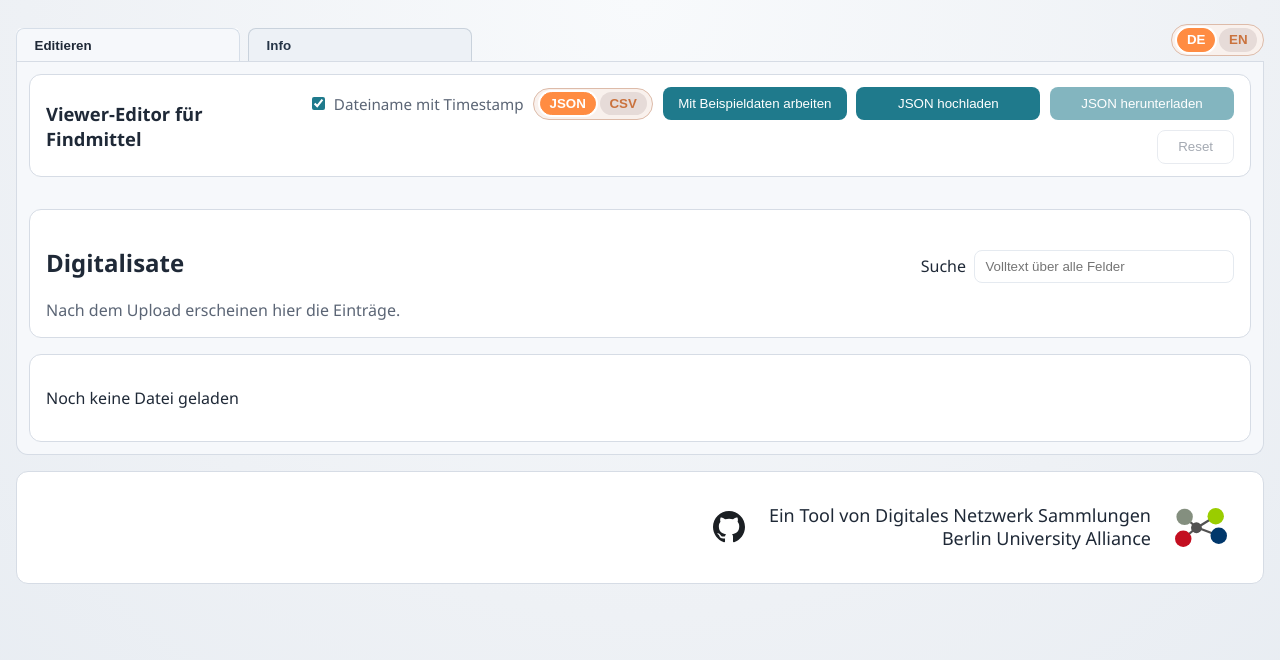
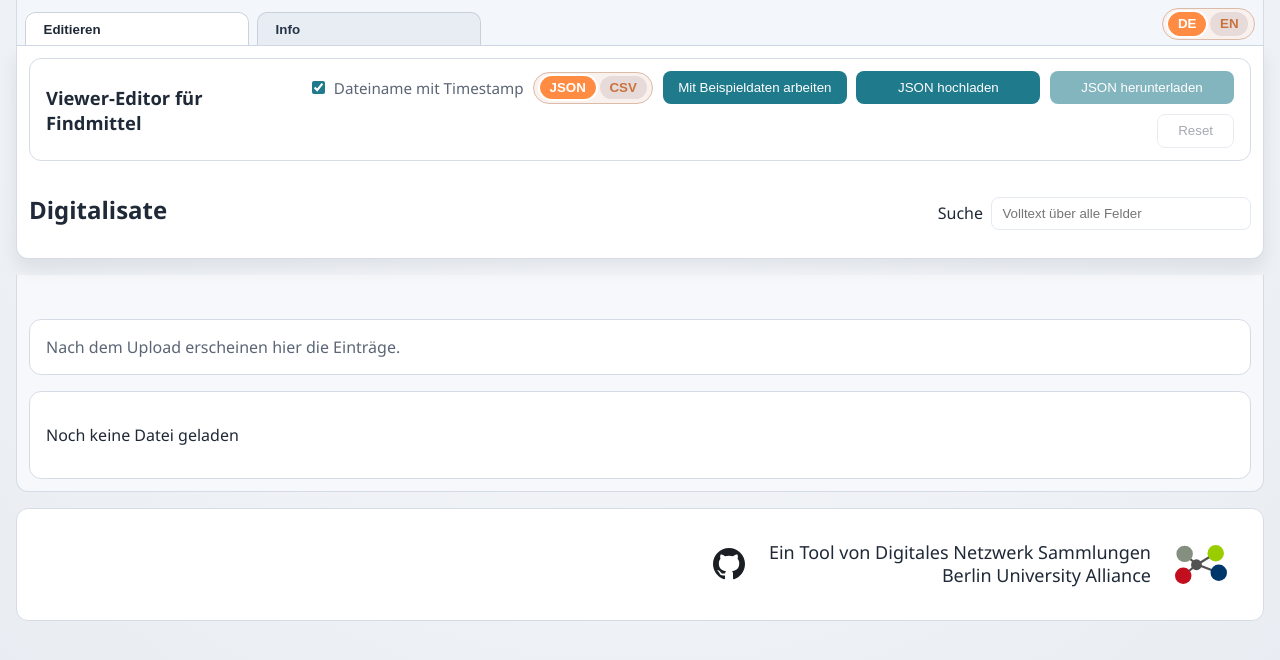
Before and after one commit to bua-dns/viewer-editor-minimal, a Vue app: page / in a window 1280 px wide. Shown: the top 660 px of the page. Built offline with nearby package versions, Linux system fonts and the light colour scheme.

Commit message:
rework sticky edit header stack and align tab shell styling

```diff
--- a/src/App.vue
+++ b/src/App.vue
@@ -16,6 +16,10 @@ import InfoPanel from './components/InfoPanel.vue'
 
 const tabs = ['edit', 'info']
 const activeTab = ref('edit')
+const appShellRef = ref(null)
+const appTabsRowRef = ref(null)
+const editStickyTopRef = ref(null)
+let stickyResizeObserver = null
 
 const {
   rawItems,
@@ -222,16 +226,38 @@ function keydownListener(event) {
   }
 }
 
+function updateStickyMeasurements() {
+  if (!appShellRef.value) return
+  const tabsHeight = appTabsRowRef.value?.offsetHeight || 0
+  const stickyTopHeight = editStickyTopRef.value?.offsetHeight || 0
+  appShellRef.value.style.setProperty('--ve-tabs-row-height', `${tabsHeight}px`)
+  appShellRef.value.style.setProperty('--ve-edit-sticky-stack-height', `${stickyTopHeight}px`)
+}
+
 onMounted(() => {
   document.documentElement.style.setProperty('--color-primary', primaryColor)
   loadDataModeFromSession()
   window.addEventListener('beforeunload', beforeUnloadListener)
   window.addEventListener('keydown', keydownListener)
+  window.addEventListener('resize', updateStickyMeasurements)
+  stickyResizeObserver = new ResizeObserver(() => {
+    updateStickyMeasurements()
+  })
+  if (appTabsRowRef.value) stickyResizeObserver.observe(appTabsRowRef.value)
+  if (editStickyTopRef.value) stickyResizeObserver.observe(editStickyTopRef.value)
+  requestAnimationFrame(() => {
+    updateStickyMeasurements()
+  })
 })
 
 onBeforeUnmount(() => {
   window.removeEventListener('beforeunload', beforeUnloadListener)
   window.removeEventListener('keydown', keydownListener)
+  window.removeEventListener('resize', updateStickyMeasurements)
+  if (stickyResizeObserver) {
+    stickyResizeObserver.disconnect()
+    stickyResizeObserver = null
+  }
 })
 
 watch(
@@ -257,12 +283,23 @@ watch(
     initializeUserConfigForCurrentData()
   },
 )
+
+watch(
+  () => activeTab.value,
+  () => {
+    requestAnimationFrame(() => {
+      updateStickyMeasurements()
+      if (stickyResizeObserver && appTabsRowRef.value) stickyResizeObserver.observe(appTabsRowRef.value)
+      if (stickyResizeObserver && editStickyTopRef.value) stickyResizeObserver.observe(editStickyTopRef.value)
+    })
+  },
+)
 </script>
 
 <template>
-  <div class="app-shell">
-    <section class="app-tab-sheet">
-      <div class="app-tabs-row">
+  <div ref="appShellRef" class="app-shell">
+    <section class="app-tab-sheet" :class="{ 'edit-active': activeTab === 'edit' }">
+      <div ref="appTabsRowRef" class="app-tabs-row">
       <nav class="app-tabs" role="tablist" :aria-label="t('appTabsAria', 'App sections')">
           <button
             id="tab-edit"
@@ -303,14 +340,7 @@ watch(
         </div>
       </div>
 
-      <main
-        v-if="activeTab === 'edit'"
-        id="panel-edit"
-        class="content-grid tab-sheet-panel"
-        role="tabpanel"
-        aria-labelledby="tab-edit"
-        :class="{ 'content-grid-selected': !!selectedRawItem }"
-      >
+      <section v-if="activeTab === 'edit'" ref="editStickyTopRef" class="edit-sticky-top">
         <header class="topbar content-grid-topbar content-grid-full">
           <h1>{{ appTitle }}</h1>
           <div class="actions">
@@ -346,6 +376,39 @@ watch(
           :no-search-results-label="t('noSearchResults', 'Keine Treffer zur Suchanfrage.')"
           :looks-like-image-url="looksLikeImageUrl"
           :has-list-image-failed="hasListImageFailed"
+          :render-header="true"
+          :render-body="false"
+          @update:search-query="searchQuery = $event"
+        />
+      </section>
+
+      <main
+        v-if="activeTab === 'edit'"
+        id="panel-edit"
+        class="content-grid tab-sheet-panel"
+        role="tabpanel"
+        aria-labelledby="tab-edit"
+        :class="{ 'content-grid-selected': !!selectedRawItem }"
+      >
+      <ListPanel
+        :item-label="itemLabel"
+        :import-file-name="importFileName"
+        :result-count-label="resultCountLabel"
+        :search-query="searchQuery"
+        :search-label="t('searchLabel', 'Suche')"
+        :search-placeholder="t('searchPlaceholder', 'Volltext ueber alle Felder')"
+        :has-data="hasData"
+        :filtered-view-items="filteredViewItems"
+        :selected-view-item="selectedViewItem"
+        :raw-items="rawItems"
+        :scan-preview-alt="t('scanPreviewAlt', 'Scan Vorschau')"
+        :scan-unavailable-label="t('scanUnavailable', 'Scan nicht verfuegbar')"
+        :list-empty-after-upload-label="t('listEmptyAfterUpload', 'Nach dem Upload erscheinen hier die Eintraege.')"
+        :no-search-results-label="t('noSearchResults', 'Keine Treffer zur Suchanfrage.')"
+        :looks-like-image-url="looksLikeImageUrl"
+        :has-list-image-failed="hasListImageFailed"
+        :render-header="false"
+        :render-body="true"
         @clear-selection="clearSelection"
         @select-item="selectItem"
         @update:search-query="searchQuery = $event"
--- a/src/assets/styles/layout/_index.scss
+++ b/src/assets/styles/layout/_index.scss
@@ -1,6 +1,6 @@
 .app-shell {
   min-height: 100vh;
-  padding: var(--ve-space-4);
+  padding: 0 var(--ve-space-4) var(--ve-space-4);
 }
 
 .topbar {
@@ -32,7 +32,7 @@
 }
 
 .app-tab-sheet {
-  margin-top: var(--ve-space-2);
+  margin-top: 0;
 }
 
 .app-tabs-row {
@@ -40,6 +40,7 @@
   align-items: flex-end;
   gap: var(--ve-space-3);
   border-bottom: 1px solid var(--ve-color-border-default);
+  padding-inline: var(--ve-space-1);
 }
 
 .app-tabs-row .language-switch {
@@ -59,13 +60,13 @@
 .app-tab-btn {
   display: inline-flex;
   justify-content: flex-start;
-  margin-bottom: -1px;
+  margin-bottom: 0;
   min-width: 14rem;
-  background: #edf1f6;
+  background: #e8edf3;
   color: #253446;
-  border: 1px solid #c9d2dc;
-  border-bottom-color: transparent;
-  border-radius: 8px 8px 0 0;
+  border: 1px solid #c8d1db;
+  border-bottom: 0;
+  border-radius: 10px 10px 0 0;
   padding: 0.55rem 1.1rem;
   font-weight: 600;
   transition: background-color 140ms ease, color 140ms ease, box-shadow 140ms ease, border-color 140ms ease;
@@ -77,11 +78,10 @@
 }
 
 .app-tab-btn.active {
-  background: #f6f8fb;
+  background: #ffffff;
   color: var(--ve-color-text-default);
-  border-color: #d6dee8;
-  border-bottom-color: #f6f8fb;
-  box-shadow: 0 -1px 0 #ffffff;
+  border-color: #c9d3de;
+  box-shadow: 0 -1px 0 #ffffff, 0 1px 0 #ffffff;
 }
 
 .info-tab-panel {
@@ -119,6 +119,51 @@
 
 .sidebar-panel {
   grid-area: sidebar;
+}
+
+@media (min-width: 769px) {
+  .app-shell {
+    --ve-sticky-top-offset: var(--ve-header-offset, 0px);
+    --ve-tabs-row-height: 58px;
+    --ve-edit-sticky-stack-height: 220px;
+  }
+
+  .app-tab-sheet .app-tabs-row {
+    position: sticky;
+    top: var(--ve-sticky-top-offset);
+    z-index: 36;
+    background: #f3f6fa;
+    padding: var(--ve-space-2) var(--ve-space-2) 0;
+    border: 1px solid #d3dce7;
+    border-top: 0;
+    border-radius: 0;
+    border-bottom-color: #cfd8e2;
+  }
+
+  .edit-sticky-top {
+    position: sticky;
+    top: calc(var(--ve-sticky-top-offset) + var(--ve-tabs-row-height));
+    z-index: 35;
+    background: #ffffff;
+    border: 1px solid var(--ve-color-border-default);
+    border-top: 0;
+    border-radius: 0 0 12px 12px;
+    padding: var(--ve-space-3);
+    margin-bottom: var(--ve-space-4);
+    box-shadow: 0 10px 18px rgba(18, 31, 46, 0.08);
+  }
+
+  .edit-sticky-top .user-config-panel,
+  .edit-sticky-top .list-panel {
+    margin-top: var(--ve-space-3);
+  }
+
+  .content-grid.content-grid-selected .sidebar-panel {
+    position: sticky;
+    top: calc(var(--ve-sticky-top-offset) + var(--ve-tabs-row-height) + var(--ve-edit-sticky-stack-height) + var(--ve-space-3));
+    max-height: calc(100vh - (var(--ve-sticky-top-offset) + var(--ve-tabs-row-height) + var(--ve-edit-sticky-stack-height) + var(--ve-space-4) + var(--ve-space-3)));
+    overflow-y: auto;
+  }
 }
 
 .sidebar-head {
--- a/src/components/ListPanel.vue
+++ b/src/components/ListPanel.vue
@@ -64,6 +64,14 @@ const props = defineProps({
     type: Function,
     required: true,
   },
+  renderHeader: {
+    type: Boolean,
+    default: true,
+  },
+  renderBody: {
+    type: Boolean,
+    default: true,
+  },
 })
 
 const emit = defineEmits(['clear-selection', 'select-item', 'list-image-failed', 'update:search-query'])
@@ -86,8 +94,8 @@ function onSearchInput(event) {
 </script>
 
 <template>
-  <section class="list-panel" @click="onClearSelection">
-    <div class="list-panel-head">
+  <section class="list-panel" :class="{ 'list-panel-head-only': props.renderHeader && !props.renderBody }" @click="props.renderBody ? onClearSelection() : null">
+    <div v-if="props.renderHeader" class="list-panel-head">
       <h2>{{ props.itemLabel }} <span v-if="props.importFileName">({{ props.resultCountLabel }})</span></h2>
       <label class="search-wrap" @click.stop>
         <span>{{ props.searchLabel }}</span>
@@ -100,9 +108,10 @@ function onSearchInput(event) {
         />
       </label>
     </div>
-    <p v-if="!props.hasData" class="meta">{{ props.listEmptyAfterUploadLabel }}</p>
-    <p v-else-if="props.filteredViewItems.length === 0" class="meta">{{ props.noSearchResultsLabel }}</p>
-    <ul v-else class="card-grid">
+    <template v-if="props.renderBody">
+      <p v-if="!props.hasData" class="meta">{{ props.listEmptyAfterUploadLabel }}</p>
+      <p v-else-if="props.filteredViewItems.length === 0" class="meta">{{ props.noSearchResultsLabel }}</p>
+      <ul v-else class="card-grid">
       <li v-for="item in props.filteredViewItems" :key="item._uid">
         <button
           type="button"
@@ -124,13 +133,20 @@ function onSearchInput(event) {
           </div>
         </button>
       </li>
-    </ul>
+      </ul>
+    </template>
   </section>
 </template>
 
 <style scoped lang="scss">
 .list-panel {
   grid-area: list;
+}
+
+.list-panel-head-only {
+  padding: 0;
+  border: 0;
+  background: transparent;
 }
 
 .meta {
```
Also changed, not shown: 2 other files (tests, documents, lock files or other folders). Lines whose indentation alone changed are shown as unchanged.
